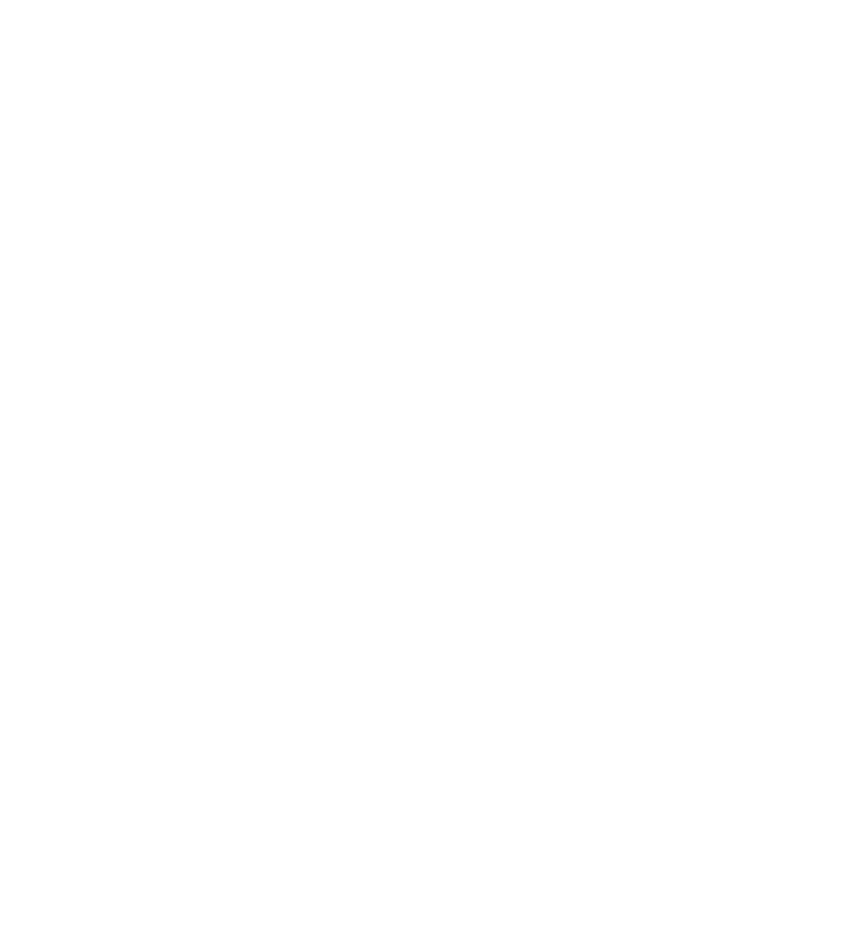
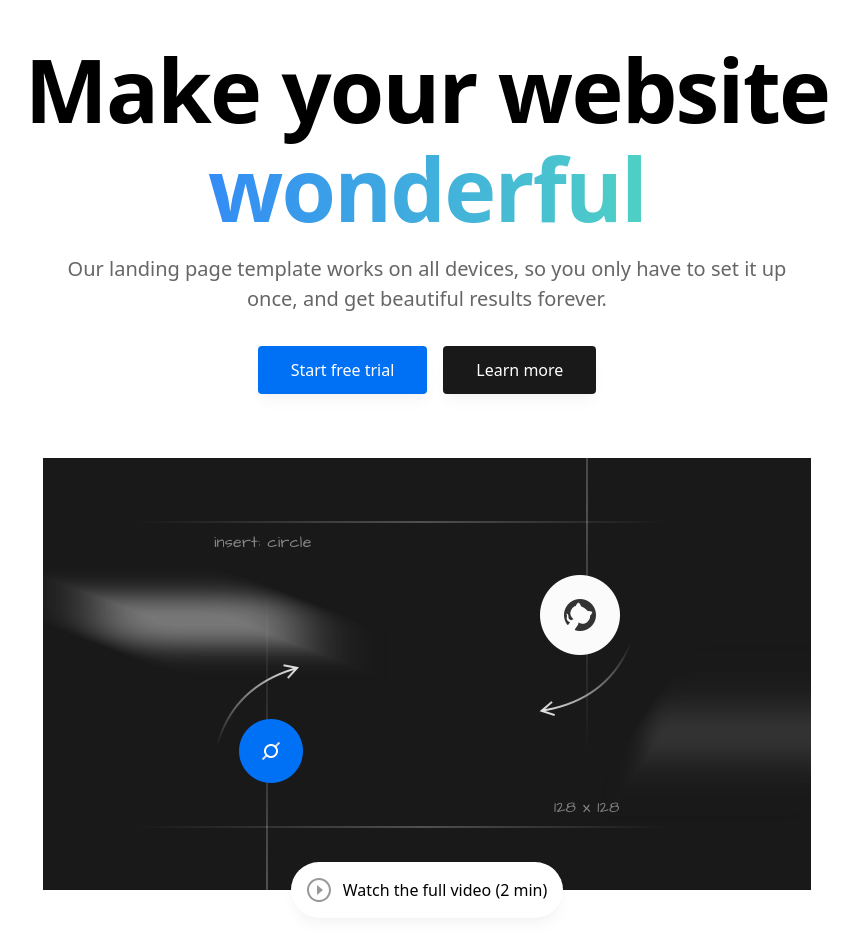
Before and after one commit to diogoverde/onboarding-landing, a Next.js app: page / in a window 1280 px wide. Shown: the part 120-1060 px from the top of the page, without its empty margins (213-1072 px from the left). Before the commit the page ends 800 px from the top, so only its background shows below. Built offline with nearby package versions, Linux system fonts and the light colour scheme.

Commit message:
changed Header blur and added Hero component

```diff
--- a/components/Header.js
+++ b/components/Header.js
@@ -17,7 +17,7 @@
   return (
     <header
       className={`fixed w-full z-30 md:bg-opacity-90 transition duration-300 ease-in-out ${
-        !top && "bg-white blur shadow-lg"
+        !top && "bg-white shadow-lg"
       }`}
     >
       <div className="max-w-6xl mx-auto px-5 sm:px-6">
--- /dev/null
+++ b/components/Hero.js
@@ -0,0 +1,118 @@
+import React from "react";
+import Image from "next/image";
+
+import heroImage from "../images/hero-image.png";
+
+const Hero = () => {
+  return (
+    <section className="relative">
+      <div className="max-w-6xl mx-auto px-4 sm:px-6">
+        {/* Hero content */}
+        <div className="pt-32 pb-12 md:pt-40 md:pb-20">
+          {/* Section header */}
+          <div className="text-center pb-12 md:pb-16">
+            <h1
+              className="text-5xl md:text-6xl font-extrabold leading-tighter tracking-tighter mb-4 "
+              data-aos="zoom-y-out"
+            >
+              Make your website{" "}
+              <span className="bg-clip-text text-transparent bg-gradient-to-r from-blue-500 to-teal-400">
+                wonderful
+              </span>
+            </h1>
+            <div className="max-w-3xl mx-auto">
+              <p
+                className="text-xl text-gray-600 mb-8"
+                data-aos="zoom-y-out"
+                data-aos-delay="150"
+              >
+                Our landing page template works on all devices, so you only have
+                to set it up once, and get beautiful results forever.
+              </p>
+              <div
+                className="max-w-xs mx-auto sm:max-w-none sm:flex sm:justify-center"
+                data-aos="zoom-y-out"
+                data-aos-delay="300"
+              >
+                <div>
+                  <a
+                    className="btn text-white bg-blue-600 hover:bg-blue-700 w-full mb-4 sm:w-auto sm:mb-0"
+                    href="#0"
+                  >
+                    Start free trial
+                  </a>
+                </div>
+                <div>
+                  <a
+                    className="btn text-white bg-gray-900 hover:bg-gray-800 w-full sm:w-auto sm:ml-4"
+                    href="#0"
+                  >
+                    Learn more
+                  </a>
+                </div>
+              </div>
+            </div>
+          </div>
+
+          {/* Hero image */}
+          <div>
+            <div
+              className="relative flex justify-center mb-8"
+              data-aos="zoom-y-out"
+              data-aos-delay="450"
+            >
+              <div className="flex flex-col justify-center">
+                {/* <img
+                  className="mx-auto"
+                  src="../images/hero-image.png"
+                  width="768"
+                  height="432"
+                  alt="Hero"
+                /> */}
+                <Image src={heroImage} width={768} height={432} alt="Hero" />
+              </div>
+              <button
+                className="absolute top-full flex items-center transform -translate-y-1/2 bg-white rounded-full font-medium group p-4 shadow-lg"
+                onClick={(e) => {
+                  e.preventDefault();
+                  e.stopPropagation();
+                  //   setVideoModalOpen(true);
+                }}
+                aria-controls="modal"
+              >
+                <svg
+                  className="w-6 h-6 fill-current text-gray-400 group-hover:text-blue-600 flex-shrink-0"
+                  viewBox="0 0 24 24"
+                  xmlns="http://www.w3.org/2000/svg"
+                >
+                  <path d="M12 22c5.523 0 10-4.477 10-10S17.523 2 12 2 2 6.477 2 12s4.477 10 10 10zm0 2C5.373 24 0 18.627 0 12S5.373 0 12 0s12 5.373 12 12-5.373 12-12 12z" />
+                  <path d="M10 17l6-5-6-5z" />
+                </svg>
+                <span className="ml-3">Watch the full video (2 min)</span>
+              </button>
+            </div>
+
+            {/* Modal */}
+            {/* <Modal
+              id="modal"
+              ariaLabel="modal-headline"
+              show={videoModalOpen}
+              handleClose={() => setVideoModalOpen(false)}
+            >
+              <div className="relative pb-9/16">
+                <iframe
+                  className="absolute w-full h-full"
+                  src="https://player.vimeo.com/video/174002812"
+                  title="Video"
+                  allowFullScreen
+                ></iframe>
+              </div>
+            </Modal> */}
+          </div>
+        </div>
+      </div>
+    </section>
+  );
+};
+
+export default Hero;
--- a/pages/index.js
+++ b/pages/index.js
@@ -1,9 +1,13 @@
 import Header from "../components/Header";
+import Hero from "../components/Hero";
 
 export default function Home() {
   return (
     <div className="flex flex-col min-h-screen overflow-hidden">
-      <Header></Header>
+      <Header />
+      <main className="flex-grow">
+        <Hero />
+      </main>
     </div>
   );
 }
--- a/styles/utilities.scss
+++ b/styles/utilities.scss
@@ -1,3 +1,30 @@
+// Typography
+.h1 {
+  @apply text-4xl font-extrabold leading-tight tracking-tighter;
+}
+
+.h2 {
+  @apply text-3xl font-extrabold leading-tight tracking-tighter;
+}
+
+.h3 {
+  @apply text-3xl font-bold leading-tight;
+}
+
+.h4 {
+  @apply text-2xl font-bold leading-snug tracking-tight;
+}
+
+@screen md {
+  .h1 {
+    @apply text-5xl;
+  }
+
+  .h2 {
+    @apply text-4xl;
+  }
+}
+
 // Buttons
 .btn,
 .btn-sm {
@@ -11,3 +38,42 @@
 .btn-sm {
   @apply px-4 py-2 shadow;
 }
+
+// Forms
+.form-input,
+.form-textarea,
+.form-multiselect,
+.form-select,
+.form-checkbox,
+.form-radio {
+  @apply bg-white border border-gray-300 focus:border-gray-500;
+}
+
+.form-input,
+.form-textarea,
+.form-multiselect,
+.form-select,
+.form-checkbox {
+  @apply rounded;
+}
+
+.form-input,
+.form-textarea,
+.form-multiselect,
+.form-select {
+  @apply py-3 px-4;
+}
+
+.form-input,
+.form-textarea {
+  @apply placeholder-gray-500;
+}
+
+.form-select {
+  @apply pr-10;
+}
+
+.form-checkbox,
+.form-radio {
+  @apply text-gray-800 rounded-sm;
+}
```
Also changed, not shown: images/hero-image.png (added).
